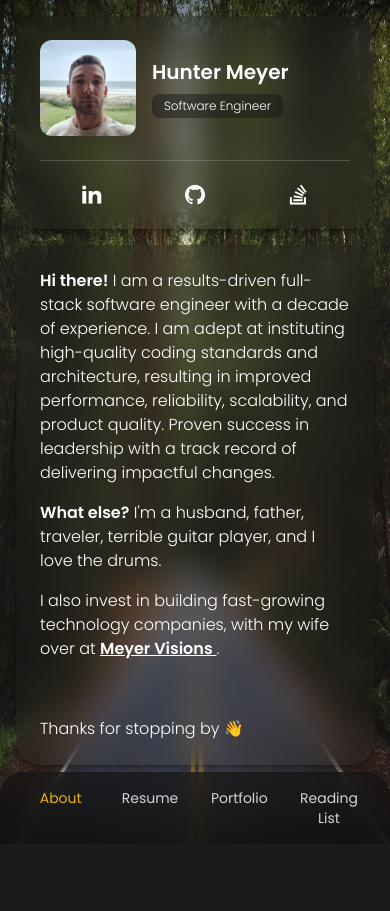
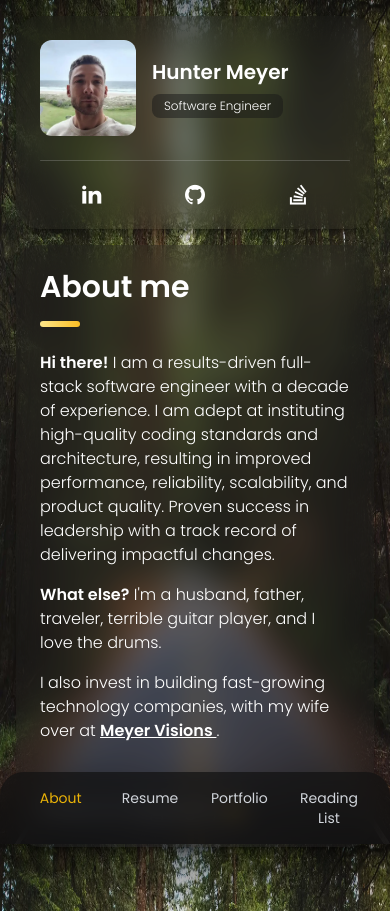
Before and after one commit to HunterMeyer/homepage, a Vue app: page / in a window 390 px wide. Before the commit the page ends 844 px from the top, so only its background shows below. Built offline with nearby package versions, Linux system fonts and the light colour scheme.

Commit message:
Add section headers back on mobile

```diff
--- a/src/components/Details/AboutMe.vue
+++ b/src/components/Details/AboutMe.vue
@@ -1,5 +1,10 @@
 <template>
   <BaseCard class="flex flex-col gap-6 text-black dark:text-white md:pt-20">
+    <header class="flex flex-col gap-4 md:hidden">
+      <h2 class="text-3xl font-bold">About me</h2>
+      <Strike />
+    </header>
+
     <section class="flex flex-col gap-4 font-light">
       <p>
         <span class="font-bold">Hi there!</span> I am a results-driven full-stack software engineer
@@ -32,5 +37,6 @@
 </template>
 
 <script setup>
+import Strike from "@/components/Strike.vue"
 import BaseCard from "../BaseCard.vue"
 </script>
--- a/src/components/Details/Portfolio.vue
+++ b/src/components/Details/Portfolio.vue
@@ -1,5 +1,10 @@
 <template>
   <BaseCard class="flex flex-col gap-6 text-black dark:text-white md:pt-20">
+    <header class="flex flex-col gap-4 md:hidden">
+      <h2 class="text-3xl font-bold">Portfolio</h2>
+      <Strike />
+    </header>
+
     <section class="grid grid-cols-1 gap-8 md:grid-cols-2">
       <PortfolioItem
         v-for="(item, index) in items"
@@ -12,6 +17,7 @@
 
 <script setup>
 import { portfolioData } from "@/data/portfolio.js"
+import Strike from "@/components/Strike.vue"
 import BaseCard from "../BaseCard.vue"
 import PortfolioItem from "./PortfolioItem.vue"
 
--- a/src/components/Details/ReadingList.vue
+++ b/src/components/Details/ReadingList.vue
@@ -1,5 +1,10 @@
 <template>
   <BaseCard class="flex flex-col gap-6 text-black dark:text-white md:pt-20">
+    <header class="flex flex-col gap-4 md:hidden">
+      <h2 class="text-3xl font-bold">Readling list</h2>
+      <Strike />
+    </header>
+
     <section class="grid grid-cols-1 gap-8 md:grid-cols-2">
       <PortfolioItem
         v-for="(item, index) in items"
@@ -13,6 +18,7 @@
 <script setup>
 import { readingListData } from "@/data/reading-list.js"
 import BaseCard from "../BaseCard.vue"
+import Strike from "@/components/Strike.vue"
 import PortfolioItem from "./PortfolioItem.vue"
 
 const items = readingListData.filter((item) => item.visible)
--- a/src/components/Details/Resume.vue
+++ b/src/components/Details/Resume.vue
@@ -1,5 +1,10 @@
 <template>
   <BaseCard class="flex flex-col gap-6 text-black dark:text-white md:pt-20">
+    <header class="flex flex-col gap-4 md:hidden">
+      <h2 class="text-3xl font-bold">Resume</h2>
+      <Strike />
+    </header>
+
     <section class="flex flex-col gap-4">
       <Experience />
       <Education />
@@ -10,5 +15,6 @@
 
 <script setup>
 import { Education, Experience, Skills } from "./Resume/index.js"
+import Strike from "@/components/Strike.vue"
 import BaseCard from "../BaseCard.vue"
 </script>
```
